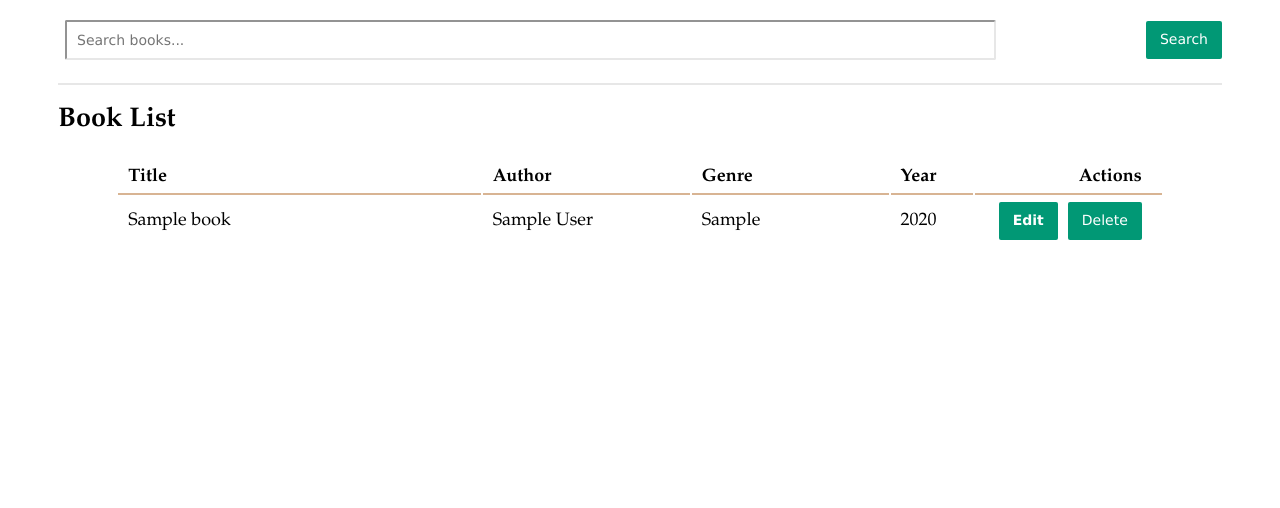
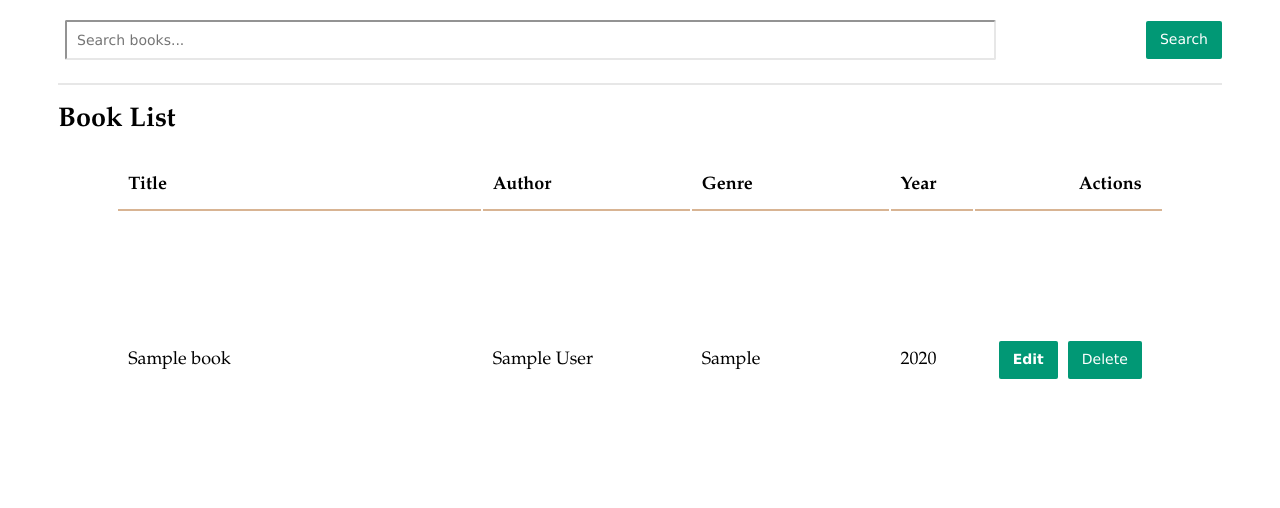
Before and after one commit to Crowe-Brian-J/treehouse_u8_sql_library_manager, a Node server app: page /books in a window 1280 px wide. Shown: the part 147-655 px from the top of the page. Run offline with Node 20, Linux system fonts and the light colour scheme; tables that the repository leaves empty hold one stand-in row (values such as "Sample post"); some libraries are stand-ins or nearby versions.

Commit message:
make table height work correctly

```diff
--- a/public/stylesheets/style.css
+++ b/public/stylesheets/style.css
@@ -94,6 +94,26 @@ td.actions-cell input.button {
   margin: 0; /* Remove extra margins from button */
 }
 
+/* Make table height static */
+div.table-wrapper{
+  overflow-x: auto;
+}
+
+table {
+  height: 350px;       /* total table height */
+  width: 90%;
+  table-layout: auto;  /* ensures columns respect width */
+}
+
+table thead tr {
+  height: 50px;         /* header row */
+}
+
+table tbody tr {
+  height: 60px;         /* each data row */
+}
+
+
 label {
   font-weight: bold;
   min-width: 130px;
--- a/views/index.pug
+++ b/views/index.pug
@@ -10,7 +10,7 @@ block content
 
   //- Book table
   if books.length
-    div(style="display: flex; justify-content: center;")
+    div.table-wrapper(style="display: flex; justify-content: center;")
       table(style="width: 90%;")
         thead
           tr
```
